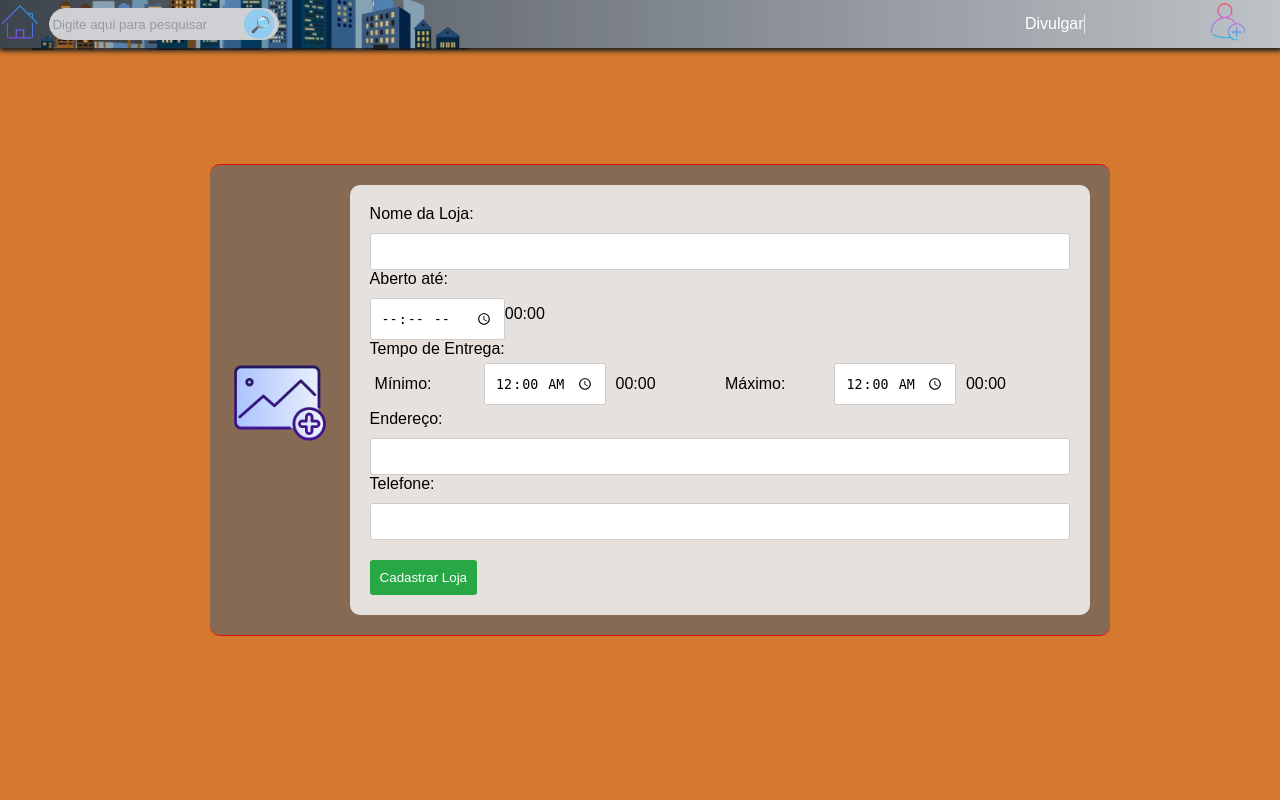
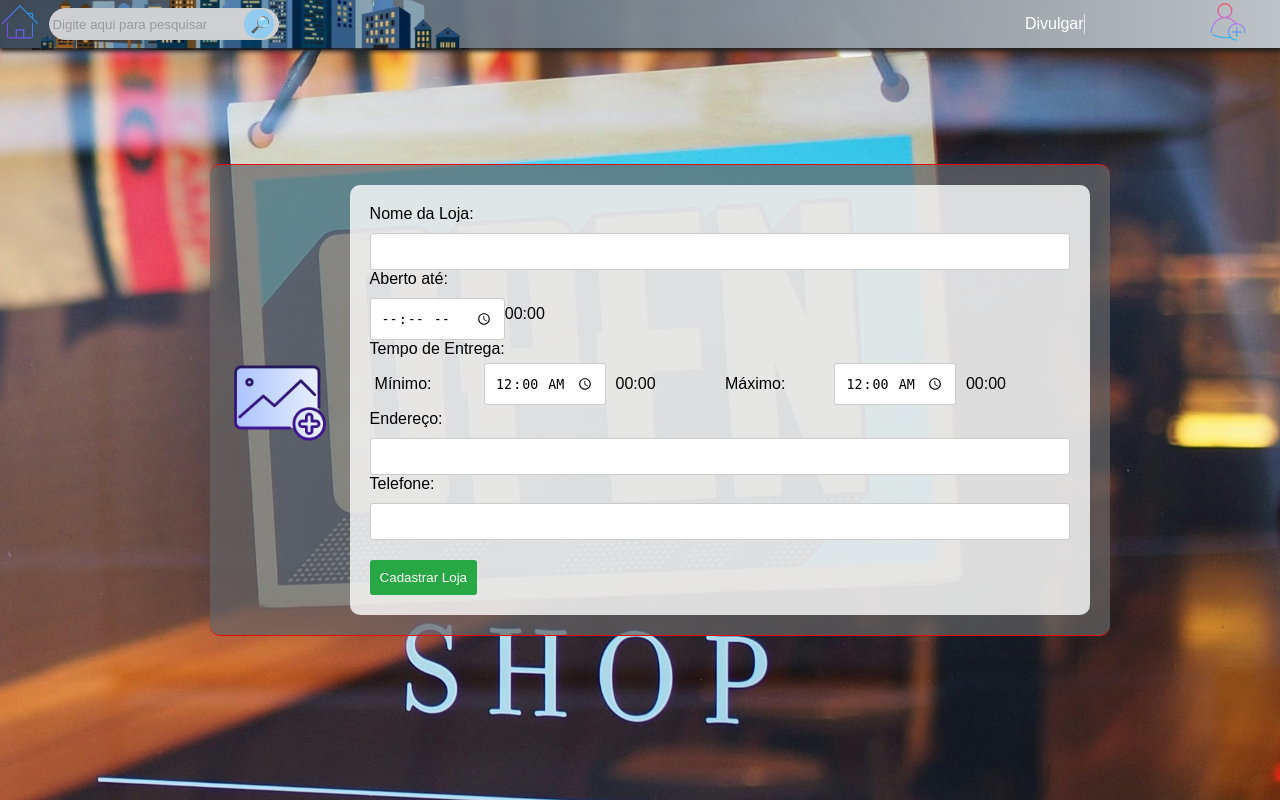
Before and after one commit to oliveira-dos-anjos/Restaurantes_lanchonetes_pizzarias, a Flask app: page /divulgar in a window 1280 px wide. Run offline with Flask 3, Linux system fonts and the light colour scheme.

Commit message:
background ddivulgar

```diff
--- a/static/css/divulgar.css
+++ b/static/css/divulgar.css
@@ -4,9 +4,12 @@ body {
     justify-content: center;
     align-items: center;
     height: 100vh;
-    background-color: #d4792e;
+    background-color: #cccbca;
+    background: url('../images/cadastro_lojas.jpg') no-repeat center center;
+    background-size: cover;
     margin: 0;
     padding: 0;
+    overflow: hidden;
     z-index: -1;
 }
 
@@ -21,11 +24,35 @@ body {
     border-top: 1px solid #e70d0d;
     border-radius: 10px;
     padding: 20px;
+    position: relative;
+    z-index: 1;
+}
+
+@keyframes zoomBackground {
+    0% {
+        background-size: 130%;
+    }
+    100% {
+        background-size: 105%;
+    }
+}
+
+body::before {
+    content: "";
+    position: absolute;
+    top: 0;
+    left: 0;
+    width: 100%;
+    height: 100%;
+    background: url('../images/cadastro_lojas.jpg') no-repeat center center;
+    background-size: cover;
+    z-index: -1;
+    animation: zoomBackground 20s linear infinite alternate;
 }
 
 #divulgar-form {
     display: flex;
-    flex-direction: row; /* Alinha os filhos em uma linha */
+    flex-direction: row;
     width: 100%;
 }
 
@@ -121,10 +148,12 @@ input[type="time"] {
 
 @media  only screen and (max-width: 599px){
 
+    #divulgar-form {
+        flex-direction: column;
+    }
 
     .container-divulgar{
-        align-items: center;
-        max-width: 360px;
+        max-width: 90%;
     }
 
     .image-upload {
--- a/static/css/profile.css
+++ b/static/css/profile.css
@@ -17,7 +17,7 @@ body {
     align-items: center;
     justify-content: center;
     height: auto;
-    background-color: rgba(0, 0, 0, 0.7); /* Fundo preto com 80% de transparência */
+    background-color: rgba(0, 0, 0, 0.7); /* Fundo preto com 70% de transparência */
     border-bottom: 1px solid #e70d0d;
     border-top: 1px solid #e70d0d;
     position: relative;
```
Also changed, not shown: static/images/cadastro_lojas.jpg (added), static/images/cadastro_lojas1.jpg (added).
